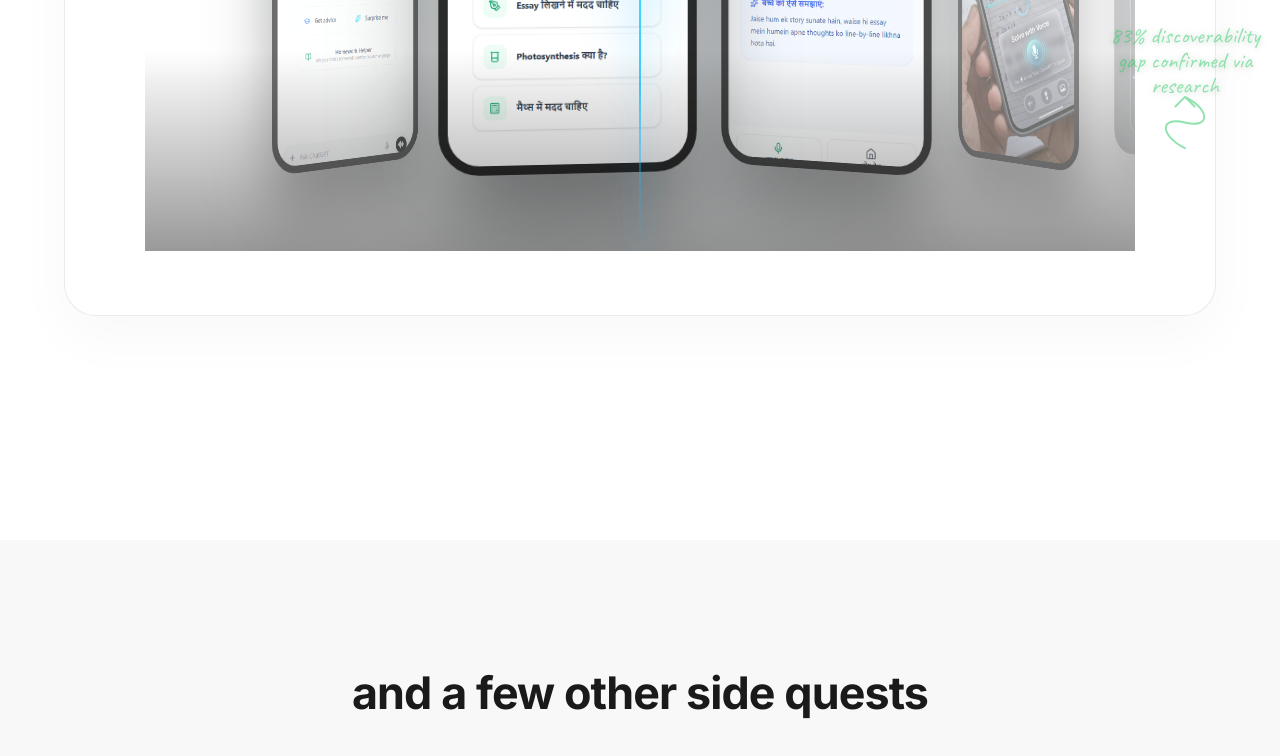
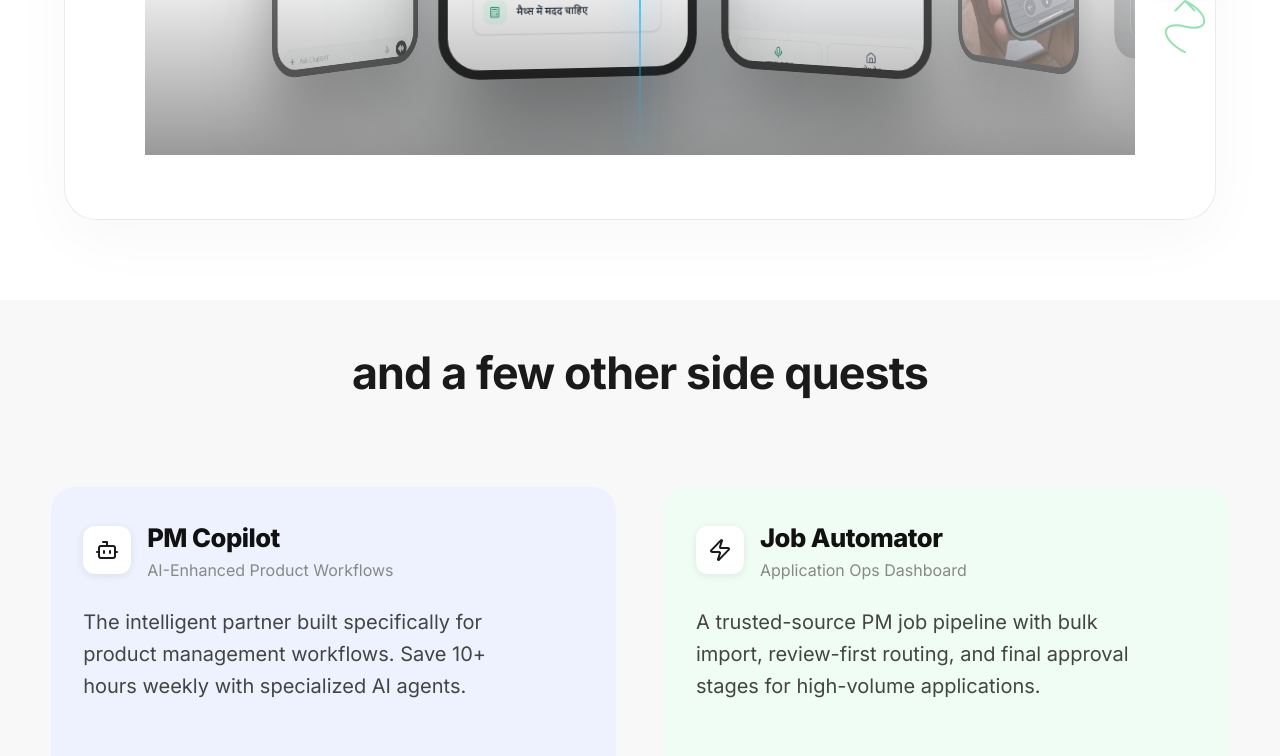
Before and after one commit to rahul-bangle/Portfolio-Showcase, a React (Vite) app: page / in a window 1280 px wide. Shown: the part 8854-9610 px from the top of the page. Built offline with nearby package versions, Linux system fonts and the light colour scheme.

Commit message:
style: reduce vertical spacing between projects and side quests

```diff
--- a/src/App.css
+++ b/src/App.css
@@ -487,7 +487,7 @@ html {
 
 /* Projects Showcase Section */
 .projects-container {
-  padding: 8rem 5%;
+  padding: 8rem 5% 2rem 5%;
   background: #ffffff;
 }
 
@@ -509,7 +509,7 @@ html {
   background: #ffffff;
   border-radius: 32px;
   padding: 4rem 5rem;
-  margin: 0 auto 6rem auto;
+  margin: 0 auto 3rem auto;
   max-width: 1300px;
   border: 1px solid rgba(0, 0, 0, 0.08);
   box-shadow: 0 20px 60px rgba(0, 0, 0, 0.03);
@@ -761,7 +761,7 @@ html {
 
 /* Side Quests Section */
 .side-quests-section {
-  padding: 120px 4%;
+  padding: 40px 4% 120px 4%;
   max-width: 1800px;
   margin: 0 auto;
   overflow: hidden;
```
